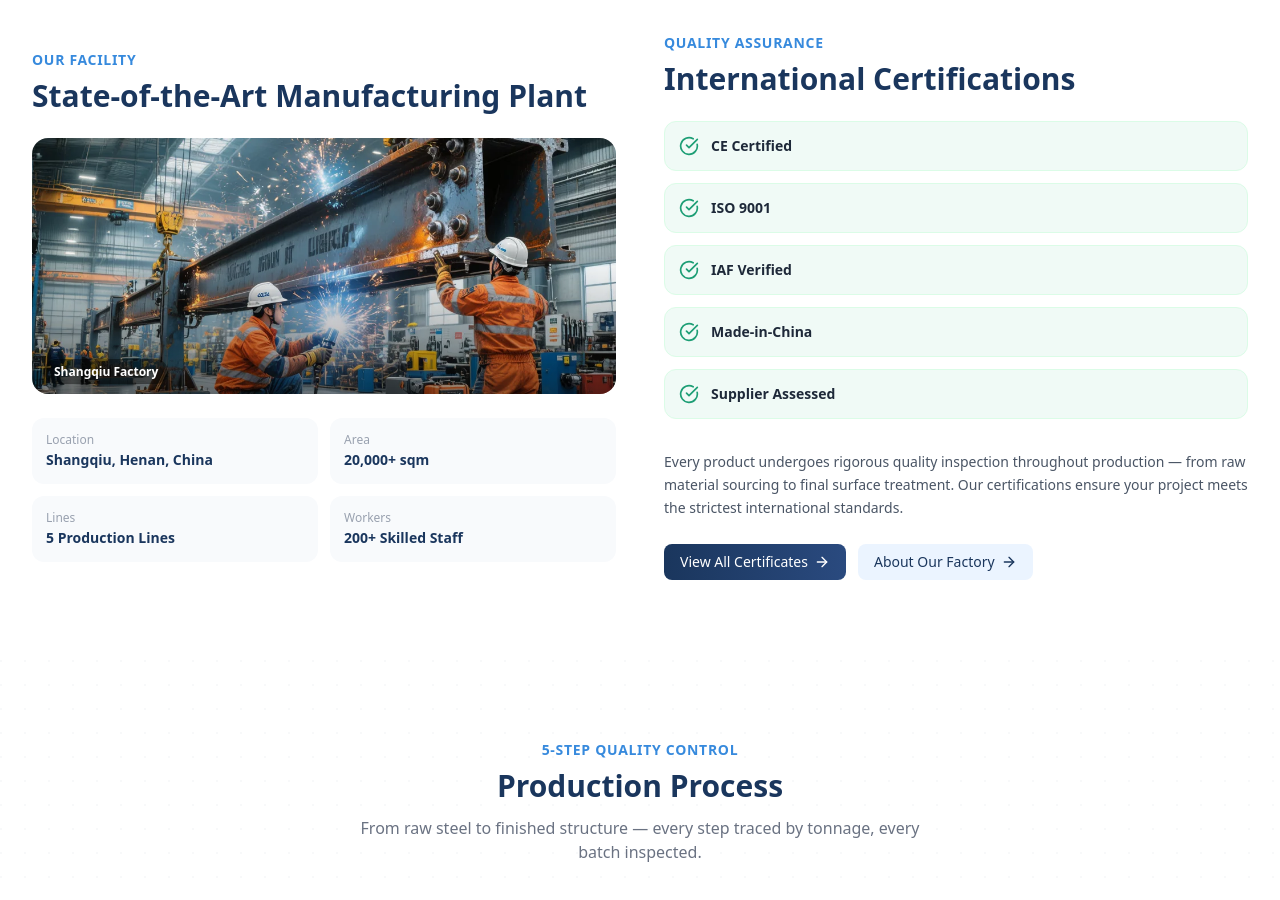
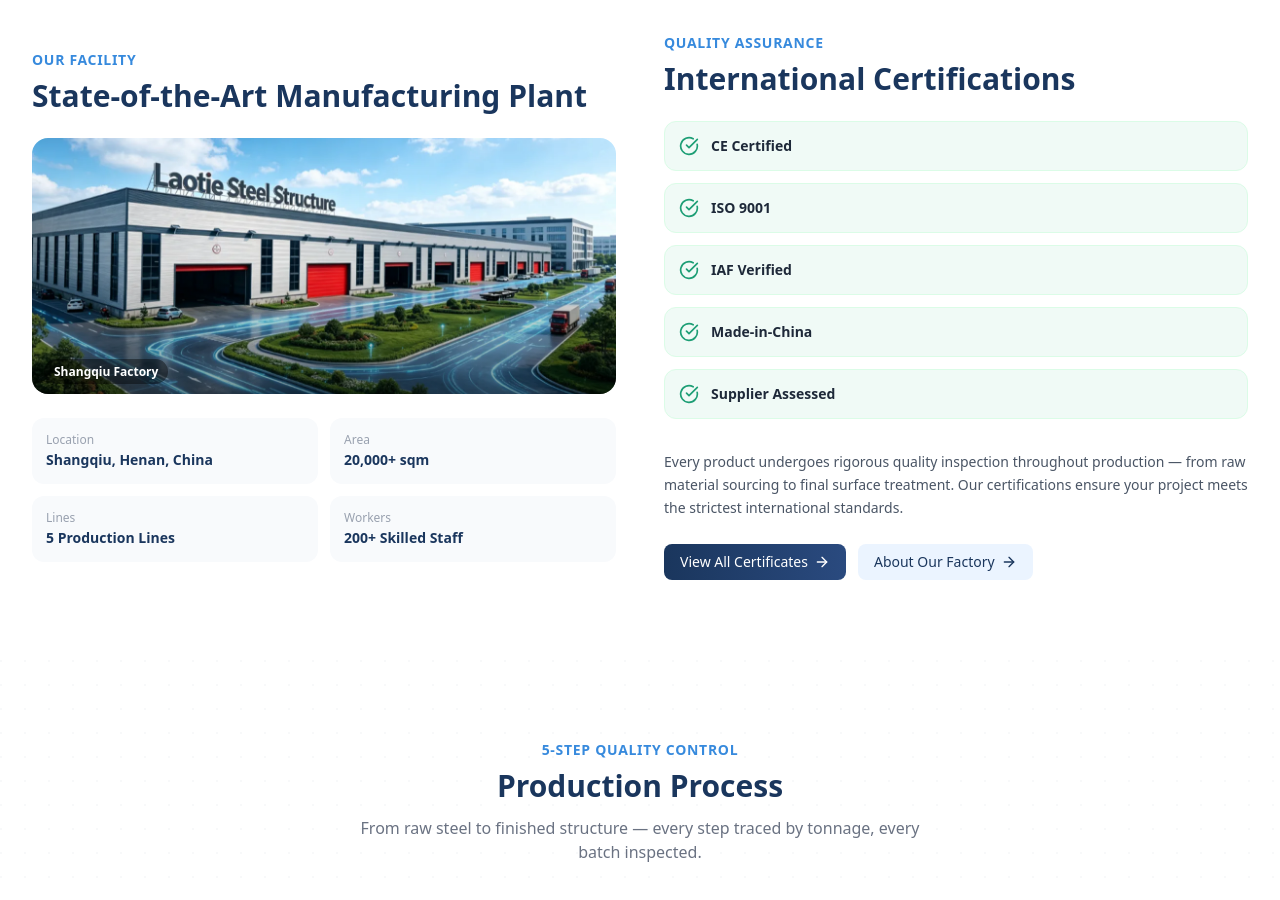
Before and after one commit to kangguangjian91-max/Laotie, a Next.js app: page / in a window 1280 px wide. Shown: the part 1960-2860 px from the top of the page. Built offline with nearby package versions, Linux system fonts and the light colour scheme.

Commit message:
feat: replace factory section image with new facility exterior photo

```diff
--- a/src/components/Factory.tsx
+++ b/src/components/Factory.tsx
@@ -31,8 +31,8 @@ export default function Factory() {
 
             <div className="relative rounded-2xl overflow-hidden group mb-6">
               <img
-                src="/images/factory-workshop.webp"
-                alt="Steel structure factory workshop"
+                src="/images/factory-building.webp"
+                alt="Laotie Steel Structure modern manufacturing facility"
                 className="w-full h-64 object-cover group-hover:scale-105 transition-transform duration-700"
               />
               <div className="absolute inset-0 bg-gradient-to-t from-black/40 via-transparent to-transparent" />
```
Also changed, not shown: public/images/factory-building.webp (added).
